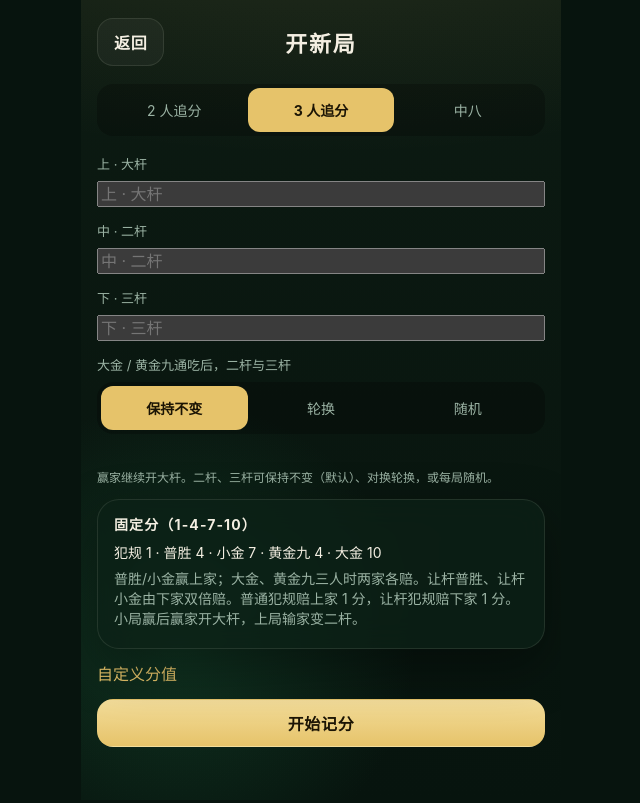
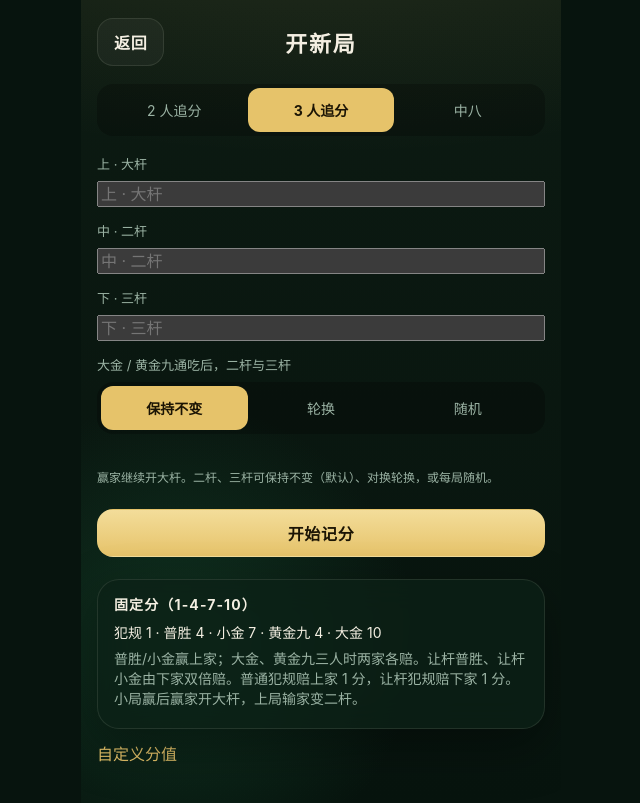
Before and after one commit to overloadr/zf, a Vue app: page /new in a window 1280 px wide. Shown: the whole page, without its empty margins (319-959 px from the left). Built offline with nearby package versions, Linux system fonts and the light colour scheme.

Commit message:
UI布局优化

```diff
--- a/src/web/pages/CreatePage.vue
+++ b/src/web/pages/CreatePage.vue
@@ -30,10 +30,6 @@
     </div>
 
     <template v-if="kind === 'eight'">
-      <div class="card legend">
-        <h2>抢 {{ raceTo }} 局</h2>
-        <p>普胜 · 接清 · 炸清 各计 1 局，先到 {{ raceTo }} 局获胜。胜者开下一局。</p>
-      </div>
       <div class="field">
         <label>抢多少局</label>
         <div class="segment race">
@@ -53,6 +49,15 @@
       </div>
     </template>
 
+    <p v-if="error" class="banner">{{ error }}</p>
+    <button class="btn btn-gold btn-block start-btn" :disabled="busy" @click="submit">开始记分</button>
+
+    <template v-if="kind === 'eight'">
+      <div class="card legend">
+        <h2>抢 {{ raceTo }} 局</h2>
+        <p>普胜 · 接清 · 炸清 各计 1 局，先到 {{ raceTo }} 局获胜。胜者开下一局。</p>
+      </div>
+    </template>
     <template v-else>
       <div class="card legend">
         <h2>固定分（1-4-7-10）</h2>
@@ -61,7 +66,6 @@
           普胜/小金赢上家；大金、黄金九三人时两家各赔。让杆普胜、让杆小金由下家双倍赔。普通犯规赔上家 1 分，让杆犯规赔下家 1 分。小局赢后赢家开大杆，上局输家变二杆。
         </p>
       </div>
-
       <button class="linkish" type="button" @click="advanced = !advanced">
         {{ advanced ? '收起分值' : '自定义分值' }}
       </button>
@@ -72,9 +76,6 @@
         </div>
       </div>
     </template>
-
-    <p v-if="error" class="banner">{{ error }}</p>
-    <button class="btn btn-gold btn-block" :disabled="busy" @click="submit">开始记分</button>
   </div>
 </template>
 
@@ -202,4 +203,7 @@ async function submit() {
 .sweep-hint {
   margin: 8px 0 0;
 }
+.start-btn {
+  margin: 10px 0 22px;
+}
 </style>
```
